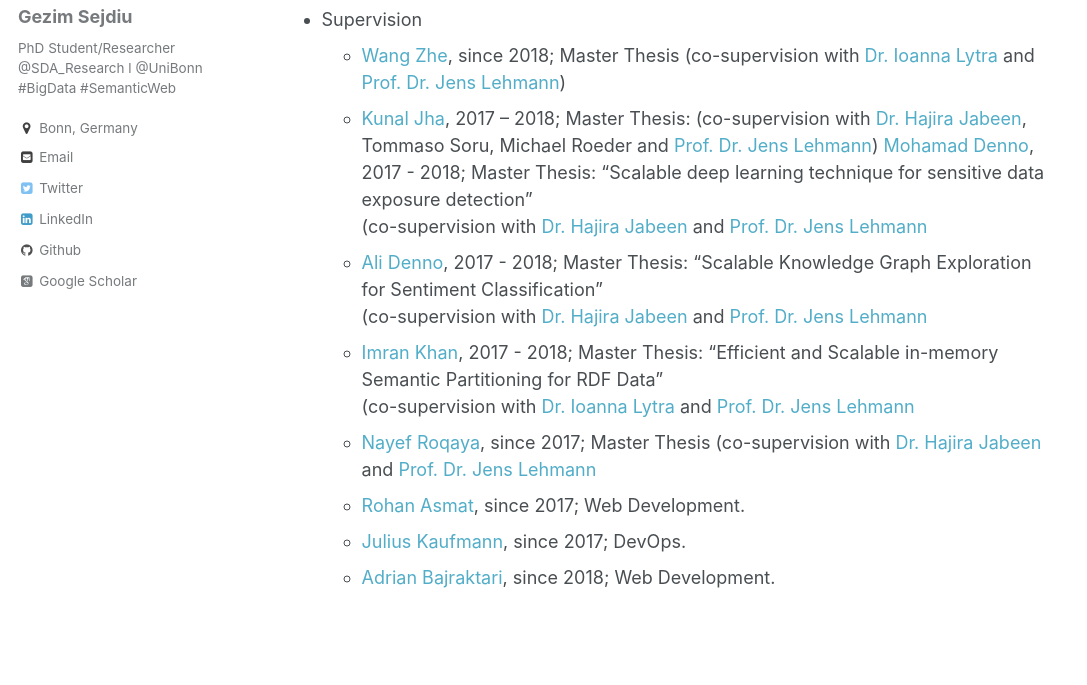
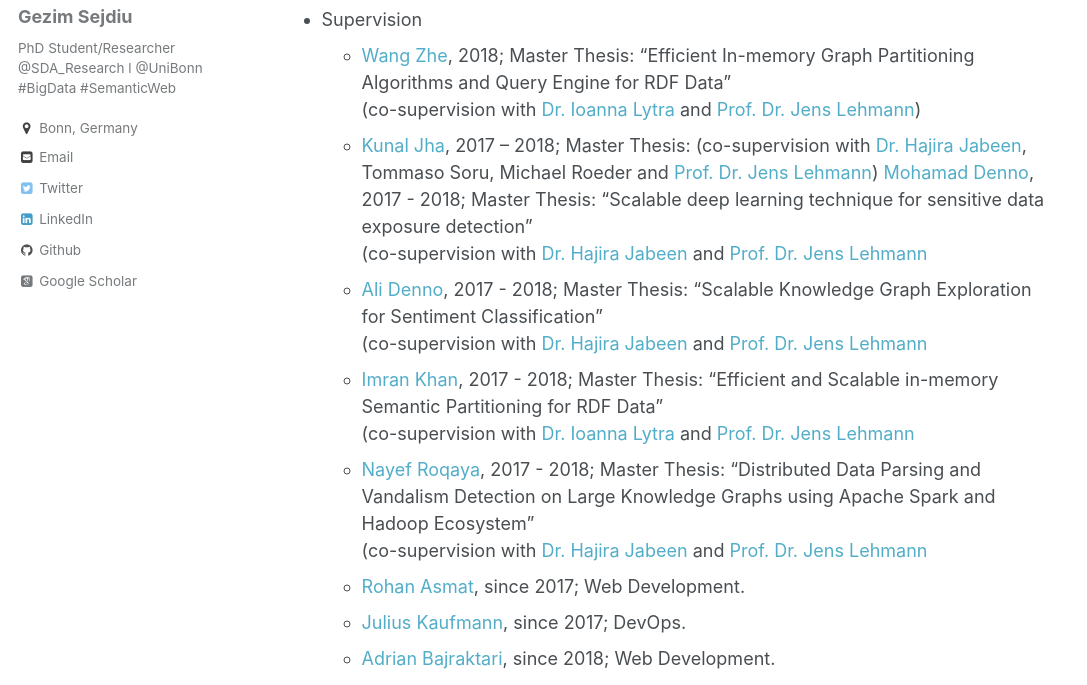
Before and after one commit to GezimSejdiu/gezimsejdiu.github.io, a Jekyll site: the page built from _pages/teaching.md, in a window 1280 px wide and 900 px high, scrolled down 353 px, cut to the strip 215-900 px from the top of the window. Shown: the whole strip, without its empty margins (0-1087 px from the left). Built offline with Jekyll 4.4.1, drawn with Linux system fonts in a browser that asks for light colours; some web fonts are replaced.

Commit message:
Update teaching page

```diff
--- a/_pages/teaching.md
+++ b/_pages/teaching.md
@@ -15,7 +15,8 @@ author_profile: true
   [Lab “Distributed Big Data Analytics”](https://github.com/SmartDataAnalytics/MA-INF-4223-DBDA-Lab)  – (MA-INF 4223)<br />
 * Master Thesis [topics](http://sda.cs.uni-bonn.de/teaching/thesis-announcements/)
 * Supervision
-  * [Wang Zhe](https://github.com/CescWang1991), since 2018; Master Thesis (co-supervision with [Dr. Ioanna Lytra](http://sda.cs.uni-bonn.de/people/dr-ioanna-lytra/) and [Prof. Dr. Jens Lehmann](http://sda.cs.uni-bonn.de/people/prof-dr-jens-lehmann/))
+  * [Wang Zhe](https://github.com/CescWang1991), 2018; Master Thesis: "Efficient In-memory Graph Partitioning Algorithms and Query Engine for RDF Data"
+        (co-supervision with [Dr. Ioanna Lytra](http://sda.cs.uni-bonn.de/people/dr-ioanna-lytra/) and [Prof. Dr. Jens Lehmann](http://sda.cs.uni-bonn.de/people/prof-dr-jens-lehmann/))
   * [Kunal Jha](https://github.com/Kunal-Jha), 2017 – 2018; Master Thesis: (co-supervision with [Dr. Hajira Jabeen](http://sda.cs.uni-bonn.de/people/dr-hajira-jabeen/), Tommaso Soru, Michael Roeder and [Prof. Dr. Jens Lehmann](http://sda.cs.uni-bonn.de/people/prof-dr-jens-lehmann/))
   [Mohamad Denno](https://github.com/mhddenno), 2017 - 2018; Master Thesis: “Scalable deep learning technique for sensitive data exposure detection”
         (co-supervision with [Dr. Hajira Jabeen](http://sda.cs.uni-bonn.de/people/dr-hajira-jabeen/) and [Prof. Dr. Jens Lehmann](http://sda.cs.uni-bonn.de/people/prof-dr-jens-lehmann/)
@@ -23,7 +24,8 @@ author_profile: true
         (co-supervision with [Dr. Hajira Jabeen](http://sda.cs.uni-bonn.de/people/dr-hajira-jabeen/) and [Prof. Dr. Jens Lehmann](http://sda.cs.uni-bonn.de/people/prof-dr-jens-lehmann/)
   * [Imran Khan](https://github.com/imransilvake), 2017 - 2018; Master Thesis: “Efficient and Scalable in-memory Semantic Partitioning for RDF Data”
         (co-supervision with [Dr. Ioanna Lytra](http://sda.cs.uni-bonn.de/people/dr-ioanna-lytra/) and [Prof. Dr. Jens Lehmann](http://sda.cs.uni-bonn.de/people/prof-dr-jens-lehmann/)
-  * [Nayef Roqaya](https://github.com/nayefroqaya), since 2017; Master Thesis (co-supervision with [Dr. Hajira Jabeen](http://sda.cs.uni-bonn.de/people/dr-hajira-jabeen/) and [Prof. Dr. Jens Lehmann](http://sda.cs.uni-bonn.de/people/prof-dr-jens-lehmann/)
+  * [Nayef Roqaya](https://github.com/nayefroqaya), 2017 - 2018; Master Thesis: "Distributed Data Parsing and Vandalism Detection on Large Knowledge Graphs using Apache Spark and Hadoop Ecosystem"
+        (co-supervision with [Dr. Hajira Jabeen](http://sda.cs.uni-bonn.de/people/dr-hajira-jabeen/) and [Prof. Dr. Jens Lehmann](http://sda.cs.uni-bonn.de/people/prof-dr-jens-lehmann/)
   * [Rohan Asmat](https://github.com/RohanAsmat),  since 2017; Web Development.
   * [Julius Kaufmann](https://github.com/juliuskaufmann), since 2017; DevOps.
   * [Adrian Bajraktari](https://github.com/AdrianBajraktari), since 2018; Web Development.
```
